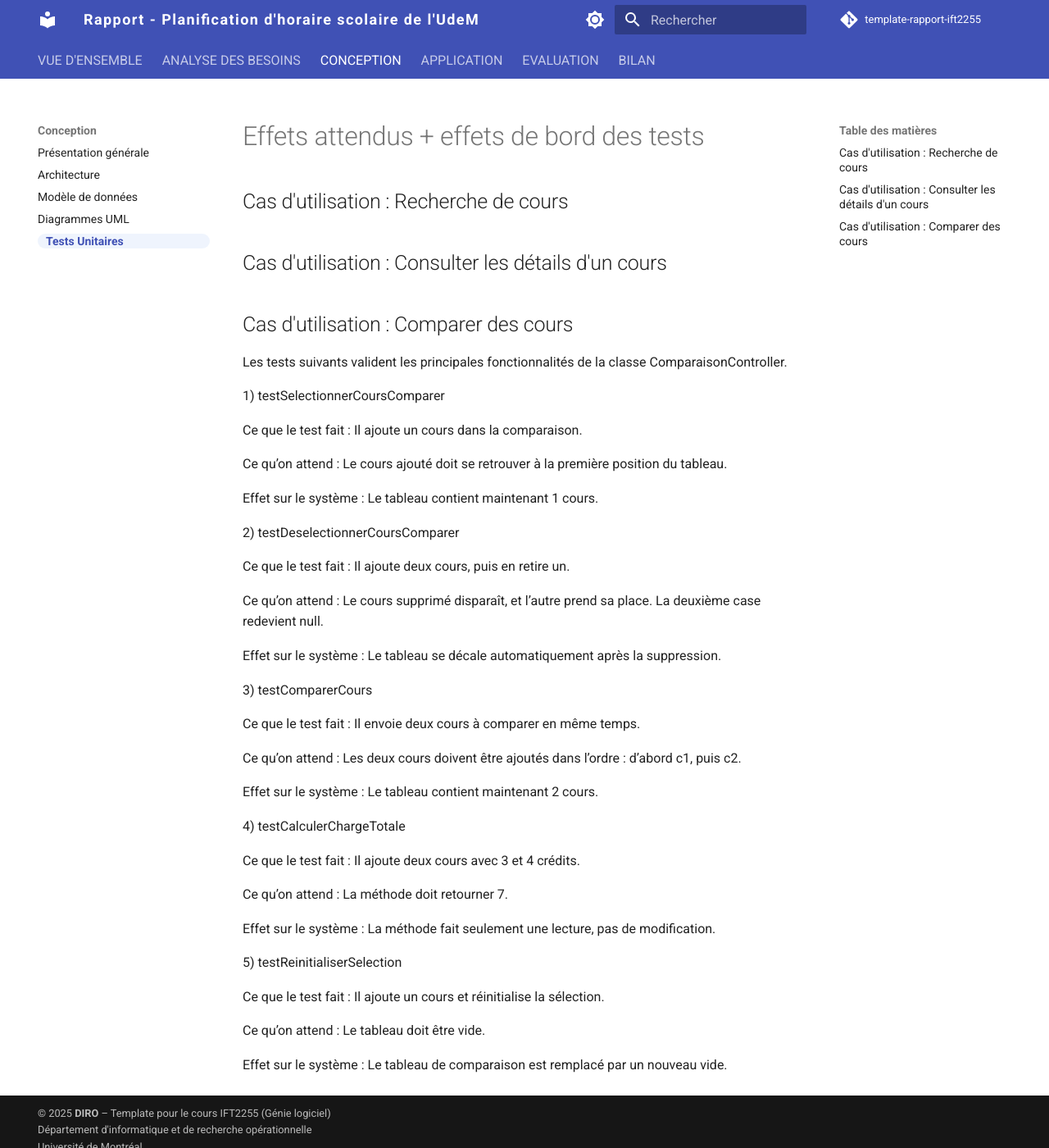
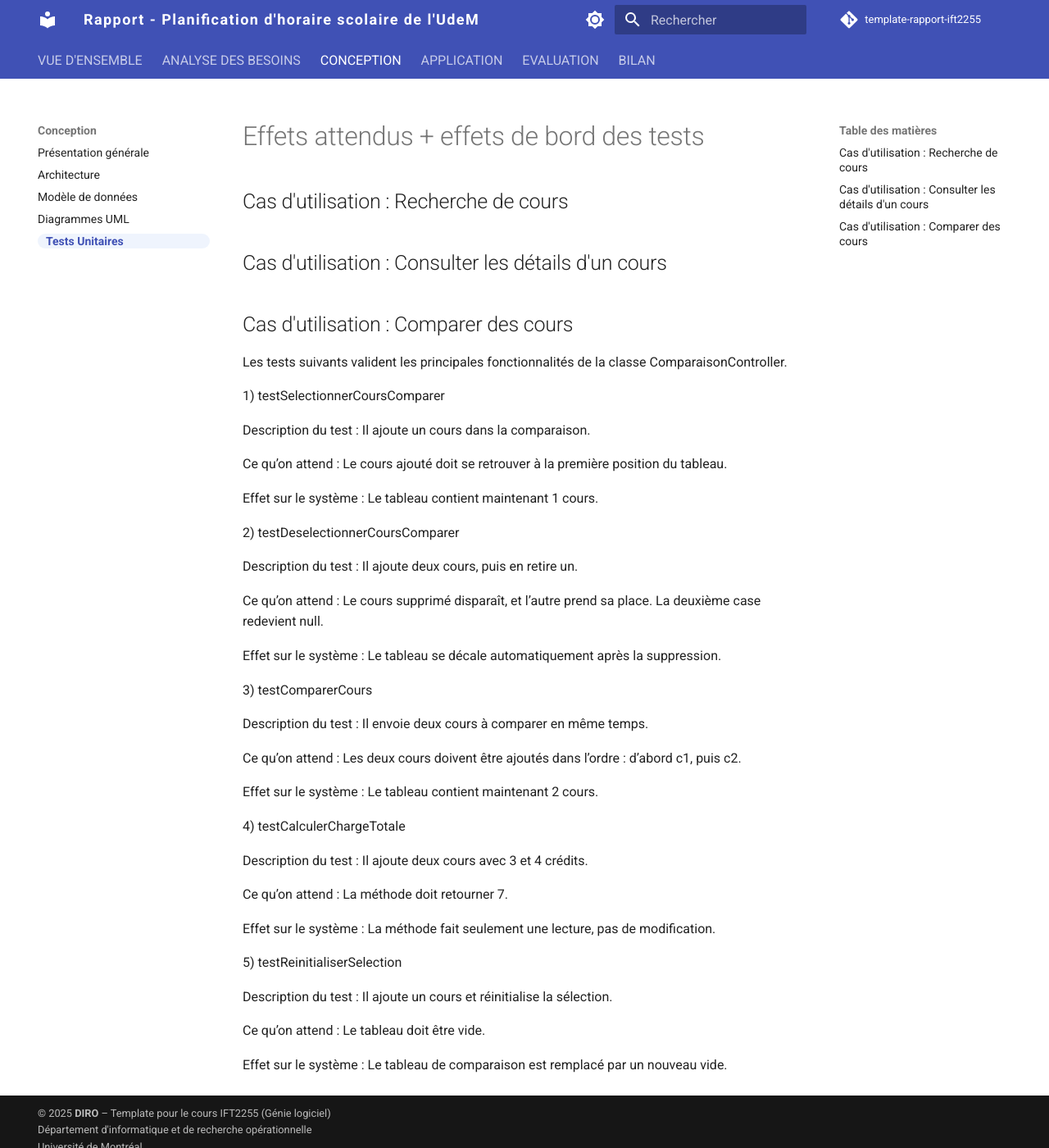
Before and after one commit to jujutheriault/IFT2255_Devoir1, an MkDocs documentation site: the page built from docs/conception/tests.md, in a window 1280 px wide and 1400 px high. Shown: the whole window at 82% size. Built offline with MkDocs 1.6.1 and Material for MkDocs 9.7.7, drawn with Linux system fonts in a browser that asks for light colours; comment, search, counter and statistics services are not loaded.

Commit message:
Update tests.md

```diff
--- a/docs/conception/tests.md
+++ b/docs/conception/tests.md
@@ -14,7 +14,7 @@ Les tests suivants valident les principales fonctionnalités de la classe Compar
 
 1) testSelectionnerCoursComparer
 
-Ce que le test fait :
+Description du test :
 Il ajoute un cours dans la comparaison.
 
 Ce qu’on attend :
@@ -25,7 +25,7 @@ Le tableau contient maintenant 1 cours.
 
 2) testDeselectionnerCoursComparer
 
-Ce que le test fait :
+Description du test :
 Il ajoute deux cours, puis en retire un.
 
 Ce qu’on attend :
@@ -37,7 +37,7 @@ Le tableau se décale automatiquement après la suppression.
 
 3) testComparerCours
 
-Ce que le test fait :
+Description du test :
 Il envoie deux cours à comparer en même temps.
 
 Ce qu’on attend :
@@ -48,7 +48,7 @@ Le tableau contient maintenant 2 cours.
 
 4) testCalculerChargeTotale
 
-Ce que le test fait :
+Description du test :
 Il ajoute deux cours avec 3 et 4 crédits.
 
 Ce qu’on attend :
@@ -59,7 +59,7 @@ La méthode fait seulement une lecture, pas de modification.
 
 5) testReinitialiserSelection
 
-Ce que le test fait :
+Description du test :
 Il ajoute un cours et réinitialise la sélection.
 
 Ce qu’on attend :
```
